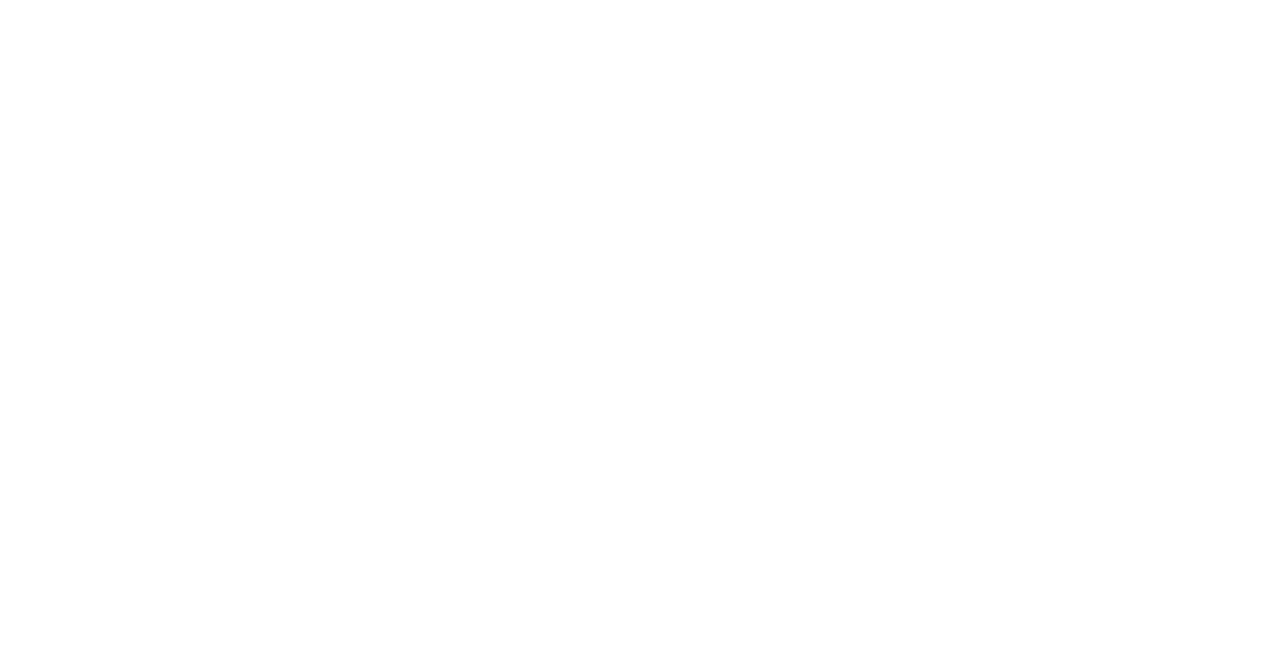
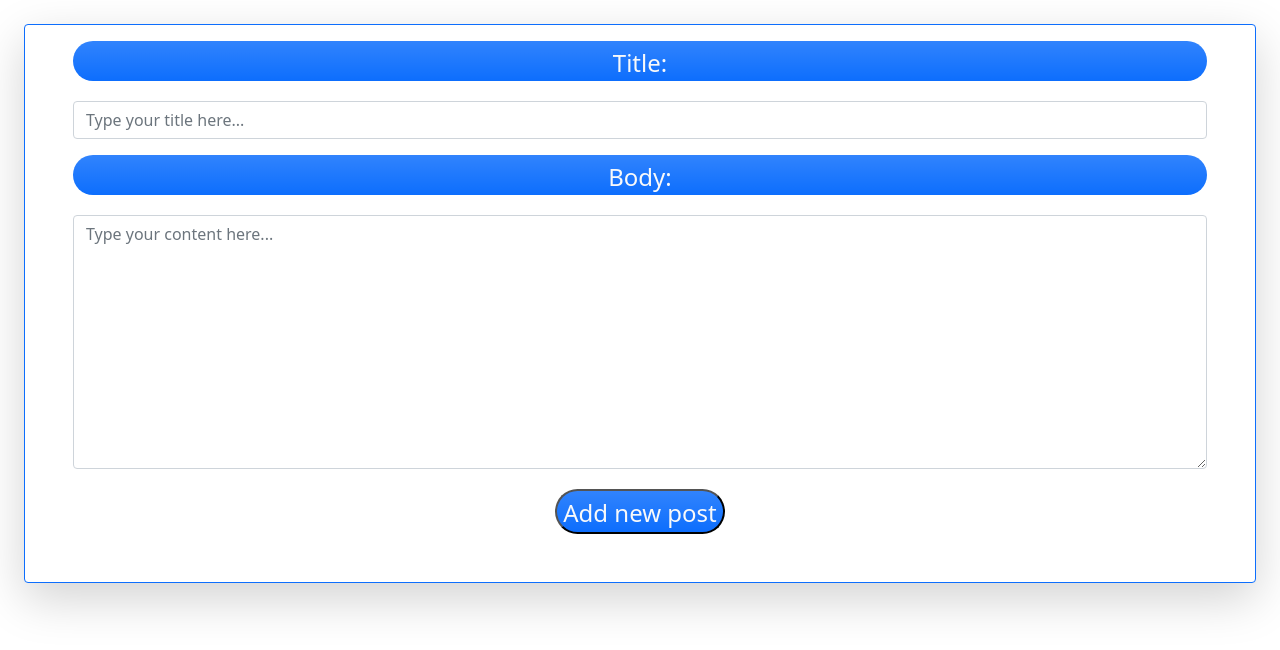
Before and after one commit to Anastojkovicc/Posts, an Angular app in the folder Posts/: page /new in a window 1280 px wide. Before the commit this address led to /. Shown: the top 650 px of the page. Built offline with nearby package versions, Linux system fonts and the light colour scheme.

Commit message:
Kreirana forma za unos novog posta

```diff
--- a/Posts/src/app/app-routing/app-routing.module.ts
+++ b/Posts/src/app/app-routing/app-routing.module.ts
@@ -1,13 +1,13 @@
 import { NgModule } from '@angular/core';
 import { PostsComponent } from '../posts-component/posts-component.component';
+import { PostFormComponent } from '../post-form/post-form.component';
 import { Routes, RouterModule, Router } from '@angular/router';
-import { AppComponent } from '../app.component';
 
 
 const routes: Routes = [
   {path: '', redirectTo:'/posts',  pathMatch: 'full'},
-  {path: 'posts', component: PostsComponent}
-
+  {path: 'posts', component: PostsComponent},
+  {path: 'new', component: PostFormComponent}
 ];
 
 
--- a/Posts/src/app/post-form/post-form.component.html
+++ b/Posts/src/app/post-form/post-form.component.html
@@ -1,19 +1,21 @@
-<div>
+
+
+<div class="form-control-lg border border-primary shadow-lg px-5 py-3 m-4 bg-body rounded">
     <form>
-        <div>
+        <div class="d-flex justify-content-center pt-1 mb-3 text-light bg-primary bg-gradient fs-4 rounded-pill ">
             <label>Title:</label>
         </div>
-    <div>
-        <input type="text" placeholder="Title">
+    <div class=" justify-content-center pt-1 mb-3">
+        <input type="text" placeholder="Type your title here..." class=" form-control">
     </div>
-    <div>
-        <label >Body:</label>
+    <div class="d-flex justify-content-center pt-1 mb-3 text-light bg-primary bg-gradient fs-4 rounded-pill ">
+        <label>Body:</label>
     </div>
-    <div>
-        <textarea name="body" cols="30" rows="10" placeholder="Body"></textarea>
+    <div class="d-flex justify-content-center pt-1 mb-3">
+        <textarea class=" form-control" name="body" cols="30" rows="10" placeholder="Type your content here..."></textarea>
     </div>
-    <div>
-        <button type="submit">
+    <div class="d-flex justify-content-center pt-1 mb-3">
+        <button type="submit" class="d-flex justify-content-center pt-1 mb-3 text-light bg-primary bg-gradient fs-4 rounded-pill">
             Add new post
         </button>
     </div>
--- a/Posts/src/app/post-form/post-form.component.ts
+++ b/Posts/src/app/post-form/post-form.component.ts
@@ -1,6 +1,7 @@
 import { Component, OnInit, Output,EventEmitter, ViewChild} from '@angular/core';
 import { Post } from '../post';
 import { PostService} from '../services/post-service.service';
+import { Form, NgForm } from '@angular/forms';
 
 
 @Component({
--- a/Posts/src/app/posts-component/posts-component.component.html
+++ b/Posts/src/app/posts-component/posts-component.component.html
@@ -1,6 +1,18 @@
-<div class=" form-control-lg border border-primary shadow-lg px-5 py-3 m-4 bg-body rounded" *ngFor="let post of posts" >
-    <div class="d-flex justify-content-center pt-1 mb-3 text-light bg-primary bg-gradient fs-4 rounded-pill ">
-         {{post.title}} </div>
+<div class="form-control-lg border border-primary shadow-lg  bg-body rounded">
+<div class="d-flex justify-content-center  ">
+     <a class="d-flex justify-content-center border border-primary  p-3 m-3 bg-light  fs-4 rounded-pill"
+     routerLink="/new">
+          Create new post
+     </a>
+
+ </div>
+ </div>
+<div class="form-control-lg border border-primary shadow-lg px-5 py-3 m-4 bg-body rounded"
+*ngFor="let post of posts">
+    <div class="d-flex justify-content-center pt-1 mb-3 text-light bg-primary bg-gradient fs-4 rounded-pill">
+         {{post.title}}
+     </div>
     <div class="bg-light fs-5 fw-lighter p-3 border border-primary">
-         {{post.body}} </div>
+         {{post.body}}
+     </div>
 </div>
--- a/Posts/src/app/posts-component/posts-component.component.ts
+++ b/Posts/src/app/posts-component/posts-component.component.ts
@@ -10,8 +10,9 @@
   styleUrls: ['./posts-component.component.css']
 })
 export class PostsComponent implements OnInit {
+
   public posts : Post[] = [];
-  postSubscription !: Subscription;
+  public postSubscription !: Subscription;
 
   constructor(private postsService: PostService) { }
 
@@ -19,4 +20,5 @@
     this.postSubscription= this.postsService.getPosts().subscribe(posts => this.posts = posts);
   }
 
+
 }
--- a/Posts/src/app/services/post-service.service.ts
+++ b/Posts/src/app/services/post-service.service.ts
@@ -6,6 +6,7 @@
 @Injectable({
   providedIn: 'root'
 })
+
 export class PostService {
 
   constructor(private http: HttpClient) { }
--- a/Posts/src/index.html
+++ b/Posts/src/index.html
@@ -12,6 +12,5 @@
 
   <app-root></app-root>
 
-
 </body>
 </html>
```
Also changed, not shown: 1 other file (tests, documents, lock files or other folders).
